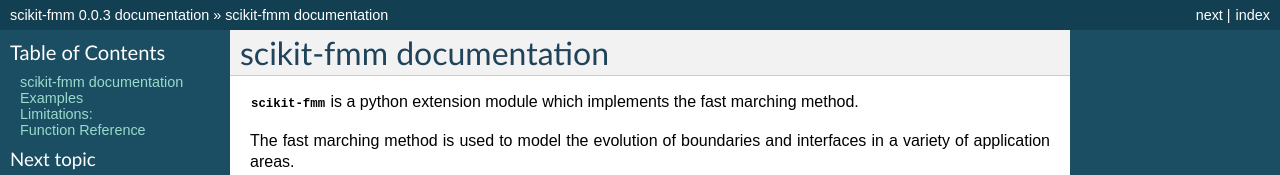
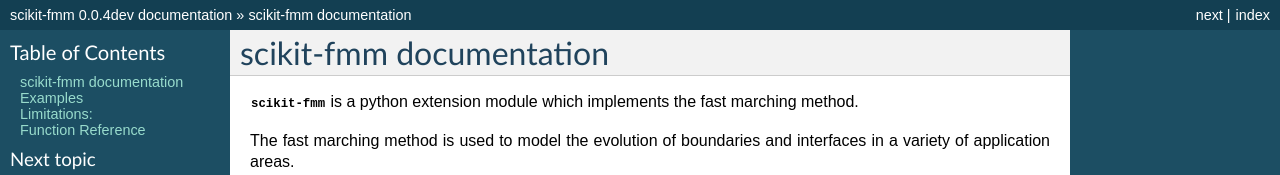
Before and after one commit to scikit-fmm/scikit-fmm, a Sphinx documentation site: the page built from doc/index.rst, in a window 1280 px wide and 900 px high. Shown: the top 175 px of the window. Built offline with Sphinx 7.4.7, drawn with Linux system fonts in a browser that asks for light colours; formulas are drawn with MathJax 3; some of the changed text lies outside the part shown.

Commit message:
version number to 0.0.4dev

```diff
--- a/README.txt
+++ b/README.txt
@@ -68,7 +68,7 @@ Version History:
   Including tests and docs in source distribution. Minor changes to
   documentation.
 
-0.0.3: July 22nd 2012
+0.0.3: August 4th 2012
   Extension velocities.
   Fixes for 64 bit platforms.
   Optional keyword argument for point update order.
--- a/doc/conf.py
+++ b/doc/conf.py
@@ -70,9 +70,9 @@ copyright = u'2012, the scikit-fmm team'
 # built documents.
 #
 # The short X.Y version.
-version = '0.0.3'
+version = '0.0.4dev'
 # The full version, including alpha/beta/rc tags.
-release = '0.0.3'
+release = '0.0.4dev'
 
 # The language for content autogenerated by Sphinx. Refer to documentation
 # for a list of supported languages.
--- a/setup.py
+++ b/setup.py
@@ -7,7 +7,7 @@ DISTNAME         = "scikit-fmm"
 DESCRIPTION      = "An extension module implimenting the fast marching method"
 MAINTAINER       = "Jason Furtney"
 MAINTAINER_EMAIL = "jkfurtney@gmail.com"
-VERSION          = "0.0.3"
+VERSION          = "0.0.4dev"
 URL              = 'https://github.com/scikit-fmm/'
 LICENSE          = 'BSD'
 KEYWORDS         = "fast marching method, Eikonal equation, interface, boundary"
--- a/skfmm/__init__.py
+++ b/skfmm/__init__.py
@@ -69,7 +69,7 @@ Version History:
   Including tests and docs in source distribution. Minor changes to
   documentation.
 
-0.0.3: July 22nd 2012
+0.0.3: August 4th 2012
   Extension velocities.
   Fixes for 64 bit platforms.
   Optional keyword argument for point update order.
@@ -78,6 +78,6 @@ Version History:
 :Copyright: Copyright 2012 The scikit-fmm team.
 :License: BSD-style license. See LICENSE.txt in the scipy source directory.
 """
-__version__ = "0.0.3"
+__version__ = "0.0.4dev"
 
 from pfmm import distance, travel_time, extension_velocities
```
